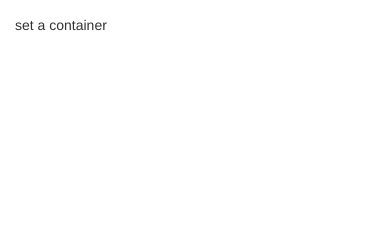
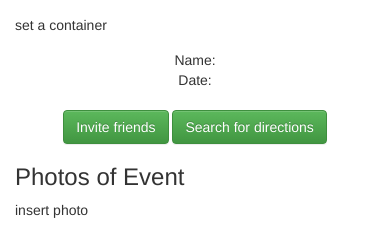
Before and after one commit to cyan478/Upgraded-Parakeet, a Flask app: page /mainpage/ in a window 390 px wide. Shown: the part 597-844 px from the top of the page. Run offline with Flask 2, Linux system fonts and the light colour scheme; some libraries are stand-ins or nearby versions.

Commit message:
im so surprised i didnt get merge conflicts omg

```diff
--- a/templates/login.html
+++ b/templates/login.html
@@ -22,6 +22,11 @@
   <form action = "/authenticate/" method = "POST">
   <div class = "container">
   <div class = "grid">
+  <div class = "row">
+    <div class="col-md-4 col-md-offset-4 form-group">
+      <input type="text" name = "email" placeholder="Email" class="form-control" required>
+    </div>
+  </div>
   <div class = "row">
     <div class="col-md-4 col-md-offset-4 form-group">
       <input type="text" name = "user" placeholder="Username" class="form-control" required>
--- a/templates/main.html
+++ b/templates/main.html
@@ -43,13 +43,9 @@
     <h1><center>All Events Near You</center></h1>
    <div class="container">
   <div class="row">
-    <div class="col-md-2">set a container
-
-    </div>
+    <div class="col-md-2"> set a container </div>
     <div id="map-container" class="col-md-8"></div>
-    <div class="col-md-2">set a container
-
-    </div>
+    <div class="col-md-2"> set a container </div>
 </div><!-- /row -->
 </div><!-- /container -->
     <!-- jQuery (necessary for Bootstrap's JavaScript plugins) -->
@@ -82,6 +78,28 @@
 
     </script>
 
+    <div class="container-fluid text-center">
+    Name:
+    <br>
+    Date:
+    </div>
+
+    <br>
+
+    <div class = "container-fluid text-center">
+    <form>
+    <input type="submit" name= "create" class="btn btn-success" value = "Invite friends">
+    <input type="submit" name = "account" class="btn btn-success" value = "Search for directions">
+    </form>
+  	</div>
+
+	<div class="container-fluid">
+    <h3>Photos of Event</h3>
+    insert photo
+    </div>
+
+
+
   </body>
 
 
```
Also changed, not shown: templates/profile.html (+85 -0 lines), 1 other file.
